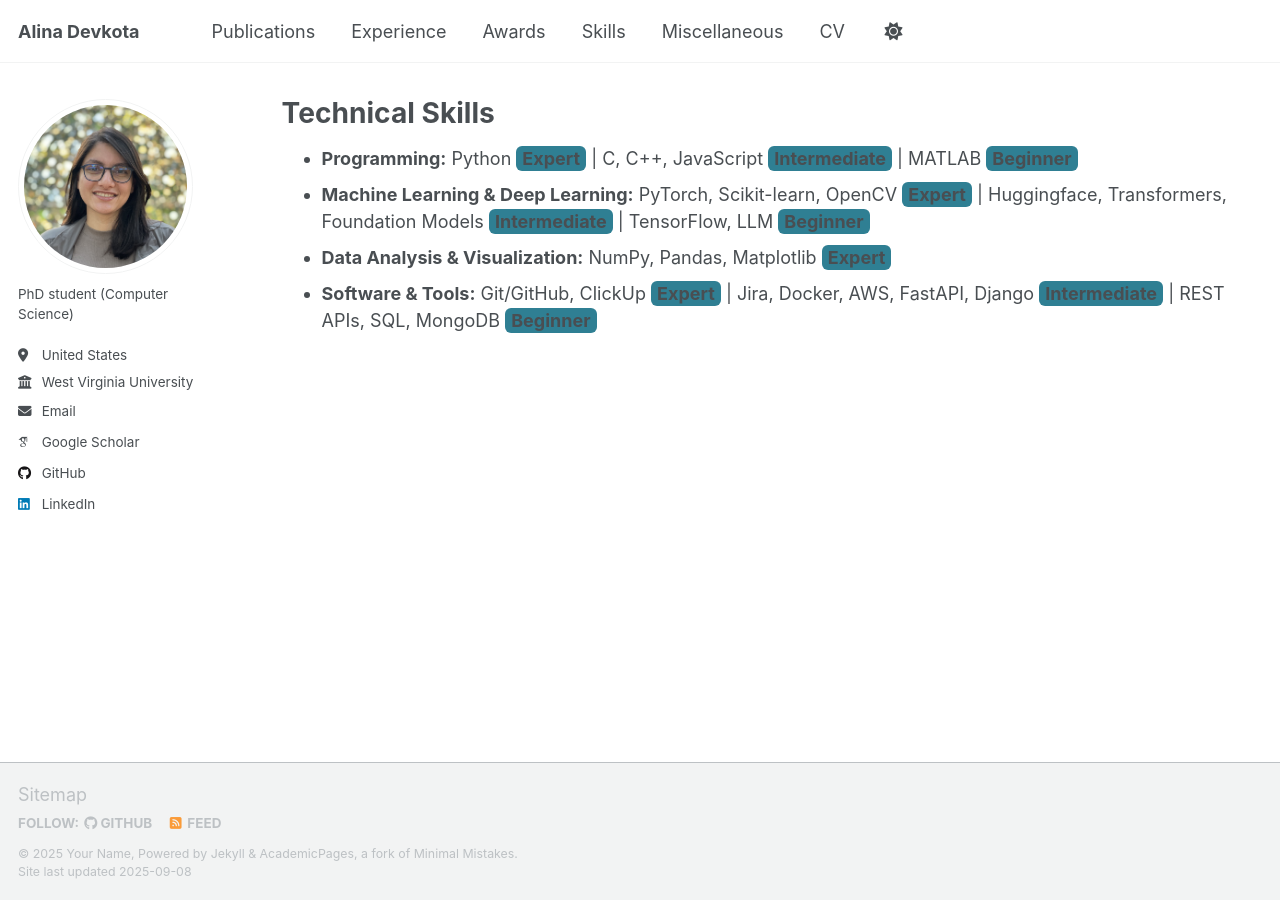
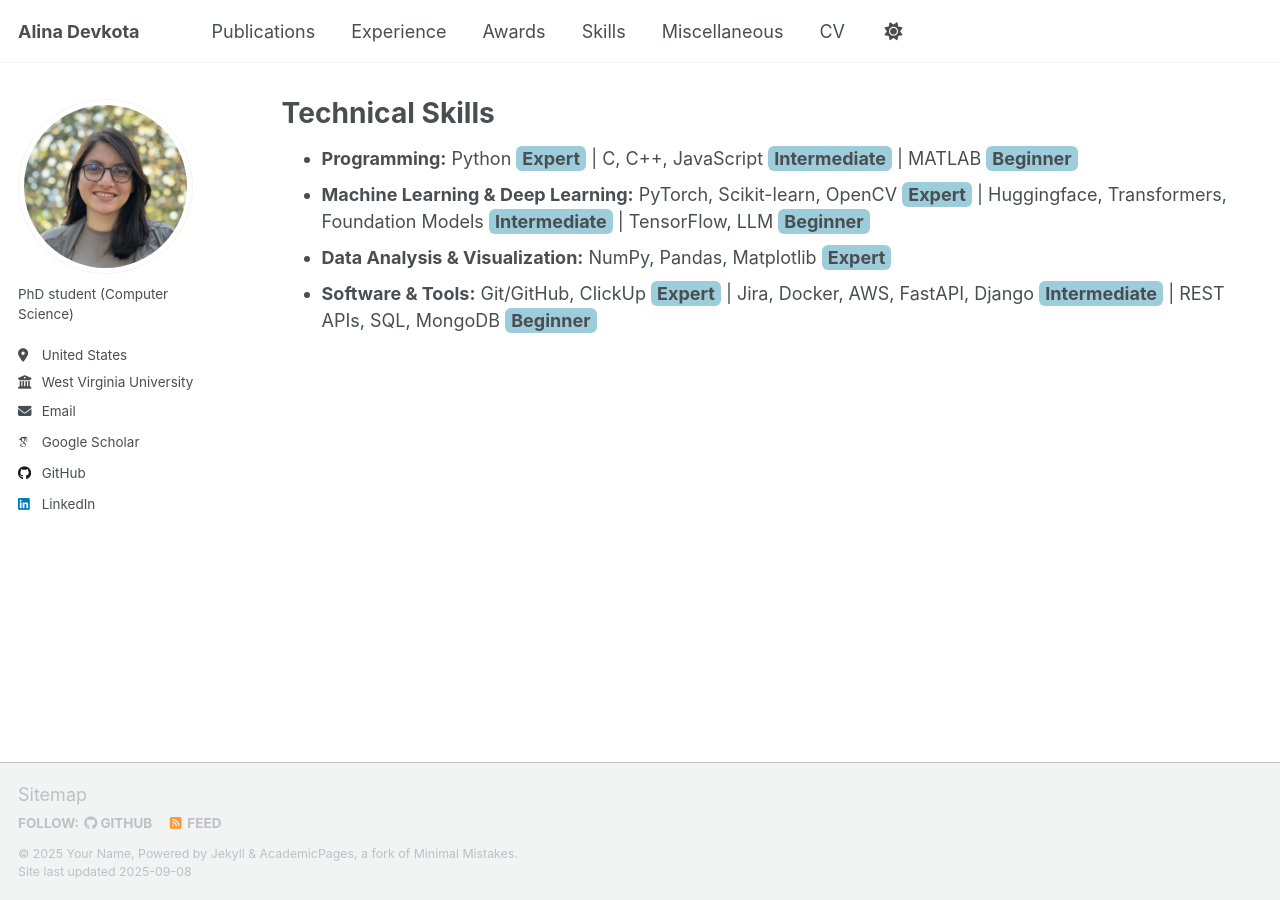
Before and after one commit to alinadevkota/Portfolio, a Jekyll site: the page built from _pages/skills.html, in a window 1280 px wide. Built offline with Jekyll 4.4.1, drawn with Linux system fonts in a browser that asks for light colours; some web fonts are replaced; a script that is not in the unit is left out.

Commit message:
update skills

```diff
--- a/_sass/layout/_page.scss
+++ b/_sass/layout/_page.scss
@@ -403,7 +403,7 @@
 .skills-list .expert {
   color: --global-code-text-color;       /* dark green */
   font-weight: bold;
-  background: $info-color;
+  background: #9dcdda;
   padding: 2px 6px;
   border-radius: 6px;
 }
@@ -411,7 +411,7 @@
 .skills-list .intermediate {
   color: --global-code-text-color;       /* amber/orange */
   font-weight: bold;
-  background: $info-color;
+  background: #9dcdda;
   padding: 2px 6px;
   border-radius: 6px;
 }
@@ -419,7 +419,7 @@
 .skills-list .beginner {
   color: --global-code-text-color;       /* dark red */
   font-weight: bold;
-  background: $info-color;
+  background: #9dcdda;
   padding: 2px 6px;
   border-radius: 6px;
 }
```
